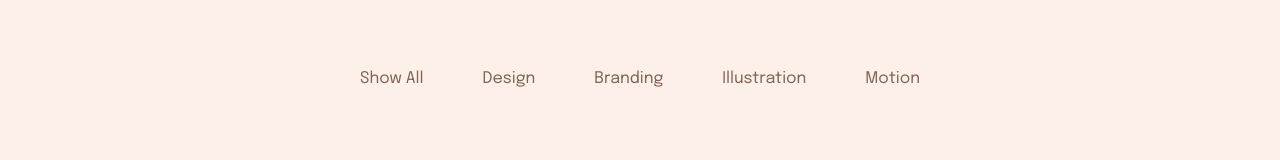
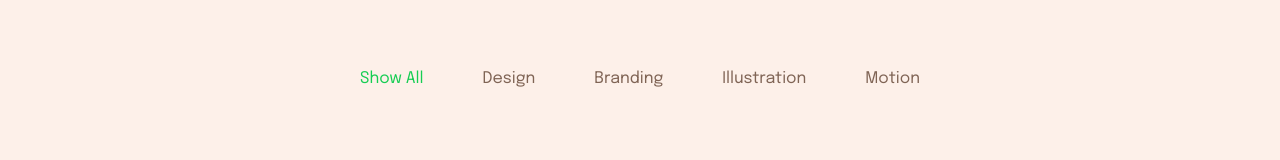
Before and after one commit to Merdzhen/design-studio, a React (Create React App) app in the folder client/: page / in a window 1280 px wide. Shown: the part 415-575 px from the top of the page. Built offline with nearby package versions, Linux system fonts and the light colour scheme.

Commit message:
porfolio menu dekstop ver

```diff
--- a/client/src/components/About.jsx
+++ b/client/src/components/About.jsx
@@ -2,6 +2,6 @@ import React from 'react'
 
 export default function About() {
   return (
-    <div>About</div>
+    <div className="soon">About..</div>
   )
 }
--- a/client/src/components/Blog.jsx
+++ b/client/src/components/Blog.jsx
@@ -2,6 +2,6 @@ import React from 'react'
 
 export default function Blog() {
   return (
-    <div>Blog</div>
+    <div className="soon">Blog..</div>
   )
 }
--- a/client/src/components/Contact.jsx
+++ b/client/src/components/Contact.jsx
@@ -2,6 +2,6 @@ import React from 'react'
 
 export default function Contact() {
   return (
-    <div>Contact</div>
+    <div className="soon">Contact..</div>
   )
 }
--- a/client/src/components/Portfolio/Portfolio.jsx
+++ b/client/src/components/Portfolio/Portfolio.jsx
@@ -1,5 +1,6 @@
 import React, {useState} from 'react'
 import PortfolioItem from '../PortfolioItem/PortfolioItem'
+import PortfolioMenu from '../PortfolioMenu/PortfolioMenu'
 import classes from './Portfolio.module.css'
 
 export default function Portfolio() {
@@ -24,9 +25,30 @@ export default function Portfolio() {
     {id: 18, title: 'Sport-2', type: 'Branding', img: 'sport.jpg' },
   ])
 
-   // принимаем пост из дочернего компонента
-   const removeItem = (item) => {
+  const [types, setTypes] = useState([
+    { id: 1, name: 'Design'},
+    { id: 2, name: 'Branding'},
+    { id: 3, name: 'Illustration'},
+    { id: 4, name: 'Motion'}
+  ])
+  const [filteredItems, setFilteredItems] = useState(items)
+  const [activeType, setActiveType] = useState('Show All')
+
+  // принимаем item из дочернего компонента
+  const removeItem = (item) => {
     setItems(items.filter(i => i.id !== items.id))
+  }
+
+  const showType = (e) => {
+    console.log(e.target.innerText, e.target.innerText === types[0].name)
+    console.log('useFilter');
+    if (e.target.innerText === 'Show All') {
+      setFilteredItems(items)
+      setActiveType('Show All')
+    } else {
+      setFilteredItems(items.filter(item => item.type === e.target.innerText))
+      setActiveType(e.target.innerText)
+    }
   }
 
   return (
@@ -35,16 +57,11 @@ export default function Portfolio() {
         <p className={classes.portfolioTitle}>Portfolio</p>
         <p className={classes.portfolioDescription}>Agency provides a full service range including technical skills, design, business understanding.</p>
       </div>
-      <div className={classes.portfolioMenu}>
-        <p>Show All</p>
-        <p>Design</p>
-        <p>Branding</p>
-        <p>Illustration</p>
-        <p>Motion</p>
-      </div>
+      <PortfolioMenu showType={showType} activeType={activeType} types={types}/>
+
       <div className={classes.portfolioItems}>
-        {items.map((item) =>
-          <PortfolioItem remove={removeItem} item={item} key={item.id}/>
+        {filteredItems.map((item) =>
+          <PortfolioItem remove={removeItem} showType={showType} item={item} key={item.id}/>
         )}
 
       </div>
--- a/client/src/components/Portfolio/Portfolio.module.css
+++ b/client/src/components/Portfolio/Portfolio.module.css
@@ -21,16 +21,6 @@
   text-align: center;
 }
 
-.portfolioMenu {
-  display: flex;
-  justify-content: space-between;
-  align-items: flex-end;
-  width: 560px;
-  font-size: 16px;
-  color: rgba(57,20,0,0.64 );
-  margin: 85px auto 59px;
-}
-
 .portfolioItems {
   display: flex;
   flex-wrap: wrap;
--- a/client/src/components/PortfolioItem/PortfolioItem.jsx
+++ b/client/src/components/PortfolioItem/PortfolioItem.jsx
@@ -4,7 +4,7 @@ import classes from './PortfolioItem.module.css'
 export default function PortfolioItem(props) {
   return (
     <div className={classes.ItemDiv} style={{ backgroundImage: `url(images/portfolio/${props.item.img})` }}>
-      <button className={classes.ItemType}>{props.item.type}</button>
+      <button onClick={props.showType} className={classes.ItemType}>{props.item.type}</button>
       <p className={classes.ItemTitle}>{props.item.title}</p>
     </div>
   )
--- a/client/src/components/PortfolioItem/PortfolioItem.module.css
+++ b/client/src/components/PortfolioItem/PortfolioItem.module.css
@@ -15,6 +15,7 @@
   border-radius: 19px;
   font-size: 16px;
   color: rgba(57,20,0,1);
+  cursor: pointer;
 }
 
 .ItemTitle{
--- /dev/null
+++ b/client/src/components/PortfolioMenu/PortfolioMenu.jsx
@@ -0,0 +1,19 @@
+import React from 'react'
+import classes from './PortfolioMenu.module.css'
+
+export default function PortfolioMenu({showType, activeType, types}) {
+  return (
+    <div className={classes.portfolioMenu}>
+      <button onClick={showType}
+      className={`${classes.portfolioMenuItem} ${(activeType === 'Show All') ? `${classes.activePortfolioMenuItem}` : ''}`}>
+        Show All
+      </button>
+      {types.map((type) =>
+      <button onClick={showType} key={type.id}
+      className={`${classes.portfolioMenuItem} ${(activeType === type.name) ? `${classes.activePortfolioMenuItem}` : ''}`}>
+        {type.name}
+      </button>
+      )}
+    </div>
+  )
+}
--- /dev/null
+++ b/client/src/components/PortfolioMenu/PortfolioMenu.module.css
@@ -0,0 +1,17 @@
+.portfolioMenu {
+  display: flex;
+  justify-content: space-between;
+  align-items: flex-end;
+  width: 560px;
+  margin: 85px auto 59px;
+}
+
+.portfolioMenuItem {
+  color: rgba(57,20,0,0.64 );
+  font-size: 16px;
+  cursor: pointer;
+}
+
+.activePortfolioMenuItem {
+  color: rgba(22,205,83,1 );
+}
--- a/client/src/components/Pricing.jsx
+++ b/client/src/components/Pricing.jsx
@@ -2,6 +2,6 @@ import React from 'react'
 
 export default function Pricing() {
   return (
-    <div>Pricing</div>
+    <div className="soon">Pricing..</div>
   )
 }
--- a/client/src/components/Services.jsx
+++ b/client/src/components/Services.jsx
@@ -2,6 +2,6 @@ import React from 'react'
 
 export default function Services() {
   return (
-    <div>Services</div>
+    <div className="soon">Services..</div>
   )
 }
--- a/client/src/styles/App.css
+++ b/client/src/styles/App.css
@@ -10,3 +10,16 @@ h1, h2, h3, h4, h5, h6, p {
   margin: 0;
   padding: 0;
 }
+
+button {
+  background: transparent;
+  border: none;
+  margin: 0;
+  padding: 0;
+}
+
+.soon {
+  font-size: 50px;
+  text-align: center;
+  margin: 50px
+}
```
